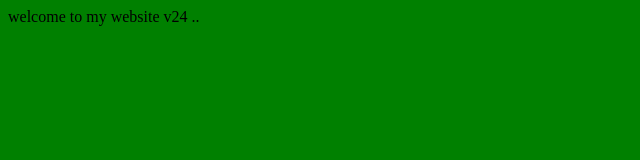
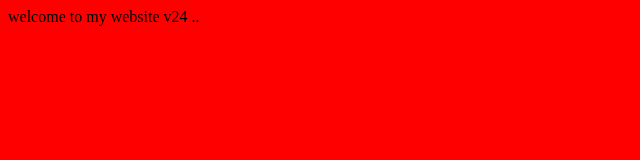
Before and after one commit to veeresh18-git/jenkins_training_2024_docker, a plain HTML site: page index.html in a window 1280 px wide. Shown: the whole page, without its empty margins (0-640 px from the left). Drawn offline with Linux system fonts and the light colour scheme.

Commit message:
Update index.html

```diff
--- a/index.html
+++ b/index.html
@@ -1,3 +1,3 @@
-<body bgcolor='green'>
+<body bgcolor='red'>
 welcome to my website v24 ..
 </body>
```
